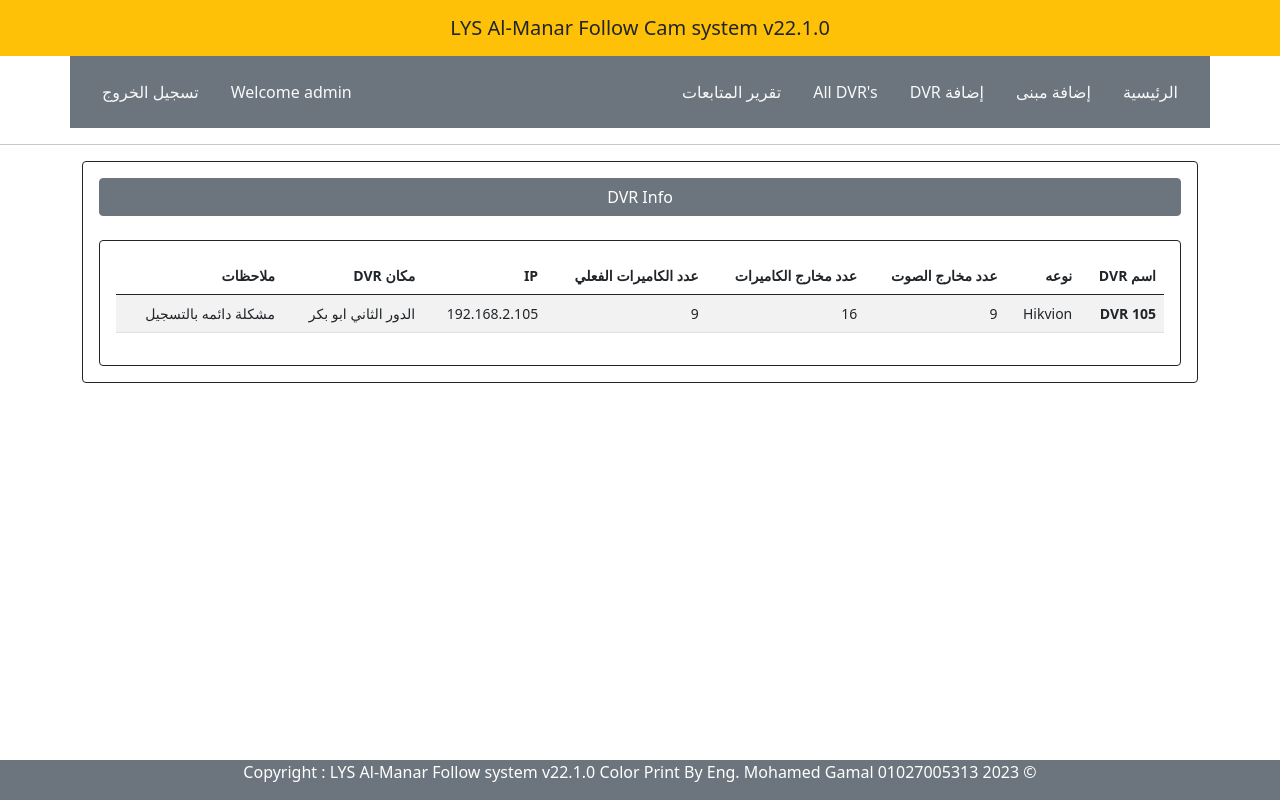
After one commit to sendoo-m/LYS-FollowCam, a Django app: page /follow/about_dvr/1/ in a window 1280 px wide. The commit adds this page. Run offline with Django 4.2, Linux system fonts and the light colour scheme; a user stored in the database is signed in; data comes from the database, SQL or seed files in the repository; both versions use the stored data as it was after the commit; some libraries are stand-ins or nearby versions.

Commit message:
about DVR and list

```diff
--- a/follow/models.py
+++ b/follow/models.py
@@ -71,3 +71,18 @@ class Follow(models.Model):
         if not self.dvr:
             return ""
         return str(self.dvr)
+
+class DVR_info(models.Model):
+    dvr             = models.OneToOneField(Add_DVR, on_delete=models.CASCADE )
+    dvr_typ         = models.CharField("نوعه", max_length=30, null=True, blank=True)
+    drv_mic         = models.CharField("عدد المايك", max_length=30, null=True, blank=True)
+    dvr_ports       = models.CharField("عدد المخارج", max_length=30, null=True, blank=True)
+    dvr_cam_connect = models.CharField("عدد الكاميرات", max_length=30, null=True, blank=True)
+    dvr_cam_place   = models.CharField("مكانه دور ومبني", max_length=30, null=True, blank=True)
+    dvr_ip          = models.CharField("IP", max_length=30, null=True, blank=True)
+    dvr_notes       = models.TextField("ملاحظات", max_length=30, null=True, blank=True)
+
+    def __str__(self):
+        if not self.dvr:
+            return ""
+        return str(self.dvr)
--- a/follow/urls.py
+++ b/follow/urls.py
@@ -8,7 +8,7 @@ urlpatterns = [
     path('all_dvr/', views.all_dvr , name='all_dvr'),
     path('follow_dvr/', views.follow_dvr , name='follow_dvr'),
     path('follow_results/', views.follow_results , name='follow_results'),
-
-
+    path('dvr_info/', views.dvr_info , name='dvr_info'),
+    path('about_dvr/<int:id>/', views.about_dvr , name='about_dvr'),
 
 ]
--- a/follow/views.py
+++ b/follow/views.py
@@ -17,6 +17,9 @@ from django.db.models.functions import Concat # Concatenated
 from django.db.models import Value as P #(P=Plus)
 from django.core.paginator import Paginator, PageNotAnInteger
 from .filters import FollowFilter
+from datetime import date
+from datetime import datetime, timedelta
+from django.shortcuts import get_object_or_404
 
 ##====================================##
 # Create your views here.
@@ -42,7 +45,6 @@ def add_dvr(request):
             }
     return render(request, 'follow/dvr_form.html' , context)
 
-
 @login_required(login_url='user-login')
 @cache_control(no_cache=True, must_revalidate=True, no_store=True)
 def all_dvr(request):
@@ -52,6 +54,48 @@ def all_dvr(request):
         'all_dvr2' :Building.objects.all(),
         }
     return render(request, 'follow/all_dvr.html' , context)
+
+# for registrations DVR and Info and create it by forms
+@login_required(login_url='user-login')
+@cache_control(no_cache=True, must_revalidate=True, no_store=True)
+def add_dvr_info(request):
+    if request.method == "POST":
+
+        form = DVR_infoForm(request.POST)
+        if form.is_valid():
+            form.save()
+            messages.success(request, "DVR Added successfully !")
+            return HttpResponseRedirect('/')
+        else:
+            context = {
+                "form":form
+            }
+            return render(request, 'follow/add_dvr_info.html', context)
+    else:
+        form    = DVR_infoForm()
+        context = {
+                "form":form
+            }
+    return render(request, 'follow/add_dvr_info.html' , context)
+
+#to create list of DVR
+@login_required(login_url='user-login')
+@cache_control(no_cache=True, must_revalidate=True, no_store=True)
+def dvr_info(request):
+    context = {
+        'dvr_info' :DVR_info.objects.all().order_by('dvr_ip'),
+        }
+    return render(request, 'follow/dvr_info.html' , context)
+
+# to create individual info of DVR
+@login_required(login_url='user-login')
+@cache_control(no_cache=True, must_revalidate=True, no_store=True)
+def about_dvr(request, id):
+    about_dvr = get_object_or_404(DVR_info, id=id)
+    context = {
+        'about_dvr' : about_dvr,
+        }
+    return render(request, 'follow/about_dvr.html' , context)
 
 
 @login_required(login_url='user-login')
@@ -100,40 +144,23 @@ def follow_dvr(request):
     return render(request, 'follow/follow_dvr.html', context)
 
 
-
-# @login_required(login_url='user-login')
-# @cache_control(no_cache=True, must_revalidate=True, no_store=True)
-# def follow_results(request):
-#     # Get the page number from the request query string
-#     # If no page number is specified, default to page 1
-#     page_number = request.GET.get('page', 1)
-
-#     # Create a Paginator object with a specified number of items per page
-#     paginator = Paginator(Follow.objects.all(), 10)
-
-#     # Use the Paginator object to get the specified page of results
-#     follow_results = paginator.get_page(page_number)
-#     follow_results_list = Follow.objects.all()
-#     follow_results_filter = FollowFilter(request.GET, queryset=follow_results_list)
-#     context = {
-#         'follow_results' :Follow.objects.all(),
-#         'follow_results_filter': follow_results_filter,
-#         }
-#     return render(request, 'follow/follow_results.html' , context)
 @login_required(login_url='user-login')
 @cache_control(no_cache=True, must_revalidate=True, no_store=True)
 def follow_results(request):
-    follow_results = Follow.objects.all()
+    # follow_results = Follow.objects.filter(created_at__date=date.today())
+    end_date = datetime.now()
+    start_date = end_date - timedelta(days=30)
+    follow_results = Follow.objects.filter(created_at__range=[start_date, end_date])
     if request.method == 'GET':
         form = FollowFilterForm(request.GET)
         if form.is_valid():
             user = form.cleaned_data['user']
 
-            dvr_name = form.cleaned_data['dvr_name']
+            # dvr_name = form.cleaned_data['dvr_name']
             if user:
                 follow_results = follow_results.filter(user=user)
-            if dvr_name:
-                follow_results = follow_results.filter(dvr_name__icontains=dvr_name)
+            # if dvr_name:
+            #     follow_results = follow_results.filter(dvr_name__icontains=dvr_name)
     else:
         form = FollowFilterForm()
     # Add pagination to the view
@@ -152,54 +179,22 @@ def follow_results(request):
     }
     return render(request, 'follow/follow_results.html', context)
 
+from datetime import datetime, timedelta
 
+# def follow_all_results(request):
+#     end_date = datetime.now()
+#     start_date = end_date - timedelta(days=30)
+#     follow_results = Follow.objects.filter(created_at__range=[start_date, end_date])
+#     paginator = Paginator(follow_results, 10)
+#     page = request.GET.get('page')
+#     try:
+#         follow_results = paginator.page(page)
+#     except PageNotAnInteger:
+#         follow_results = paginator.page(1)
+#     except EmptyPage:
+#         follow_results = paginator.page(paginator.num_pages)
 
-# def create_building_permissions():
-#     # Get or create the `Abo Bakr` group
-#     building_1_group, created = Group.objects.get_or_create(name='Abo Bakr')
-#     # Get the `Can view Abo Bakr` permission
-#     building_1_view_permission = Permission.objects.get(name='Can view Abo Bakr')
-#     # Add the `Can view Abo Bakr` permission to the `Abo Bakr` group
-#     building_1_group.permissions.add(building_1_view_permission)
-#     # Save the `Abo Bakr` group
-#     building_1_group.save()
-
-#     # Repeat the process for the `Administrator Build` group
-#     building_2_group, created = Group.objects.get_or_create(name='Administrator Build')
-#     building_2_view_permission = Permission.objects.get(name='Can view Administrator Build')
-#     building_2_group.permissions.add(building_2_view_permission)
-#     building_2_group.save()
-
-#     # Repeat the process for the `KG` group
-#     building_2_group, created = Group.objects.get_or_create(name='KG')
-#     building_2_view_permission = Permission.objects.get(name='Can view KG')
-#     building_2_group.permissions.add(building_2_view_permission)
-#     building_2_group.save()
-
-#     # Repeat the process for the `New American` group
-#     building_2_group, created = Group.objects.get_or_create(name='New American')
-#     building_2_view_permission = Permission.objects.get(name='Can view New American')
-#     building_2_group.permissions.add(building_2_view_permission)
-#     building_2_group.save()
-
-#     # Repeat the process for the `American` group
-#     building_2_group, created = Group.objects.get_or_create(name='American')
-#     building_2_view_permission = Permission.objects.get(name='Can view American')
-#     building_2_group.permissions.add(building_2_view_permission)
-#     building_2_group.save()
-
-#     # Repeat the process for the `Moaaz` group
-#     building_2_group, created = Group.objects.get_or_create(name='Moaaz')
-#     building_2_view_permission = Permission.objects.get(name='Can view Moaaz')
-#     building_2_group.permissions.add(building_2_view_permission)
-#     building_2_group.save()
-
-#     # Repeat the process for the `Prep and Secondary` group
-#     building_2_group, created = Group.objects.get_or_create(name='Prep and Secondary')
-#     building_2_view_permission = Permission.objects.get(name='Can view Prep and Secondary')
-#     building_2_group.permissions.add(building_2_view_permission)
-#     building_2_group.save()
-
-
-# # Run the `create_building_permissions` function
-# create_building_permissions()
+#     context = {
+#         'follow_all_results': follow_results
+#     }
+#     return render(request, 'follow/follow_all_results.html', context)
--- /dev/null
+++ b/templates/follow/about_dvr.html
@@ -0,0 +1,66 @@
+{% extends 'parties/base.html' %}
+{% load crispy_forms_tags %}
+{% block title %}All DVR|  إجمالي التقرير{% endblock title %}
+{% block content %}
+
+<div class="container mt-3" style='width: 95%; font-size: 14px'>
+
+  <div class="card border-dark p-3">
+    <span class="btn btn-secondary mb-4" style="cursor: default">
+      DVR Info
+    </span>
+    <div class="card border-dark p-3">
+
+
+  <table class="table table-striped table-hover">
+    <thead>
+      <tr>
+        <th scope="col">اسم DVR</th>
+        <th scope="col">نوعه </th>
+        <th scope="col">عدد مخارج الصوت</th>
+        <th scope="col">عدد مخارج الكاميرات</th>
+        <th scope="col">عدد الكاميرات الفعلي</th>
+        <th scope="col"> IP </th>
+        <th scope="col"> مكان DVR</th>
+        <th scope="col">ملاحظات</th>
+
+      </tr>
+    </thead>
+    <tbody class="table-group-divider">
+        <tr>
+            <th scope="row">{{ about_dvr.dvr }}</th>
+            <td>{{ about_dvr.dvr_typ }}</td>
+            <td>{{ about_dvr.drv_mic }}</td>
+            <td>{{ about_dvr.dvr_ports }}</td>
+            <td>{{ about_dvr.dvr_cam_connect }}</td>
+            <td>{{ about_dvr.dvr_ip }}</td>
+            <td>{{ about_dvr.dvr_cam_place }}</td>
+            <td>{{ about_dvr.dvr_notes }}</td>
+        </tr>
+    </tbody>
+  </table>
+
+<!-- Add navigation links to the other pages -->
+{% if follow_results.has_previous %}
+  <a href="?page={{ follow_results.previous_page_number }}">Previous</a>
+{% endif %}
+
+{% for page in follow_results.paginator.page_range %}
+  {% if page == follow_results.number %}
+    {{ page }}
+  {% else %}
+    <a href="?page={{ page }}">{{ page }}</a>
+  {% endif %}
+{% endfor %}
+
+{% if follow_results.has_next %}
+  <a href="?page={{ follow_results.next_page_number }}">Next</a>
+{% endif %}
+</div>
+      </div>
+</div> <!--End container-->
+<br >
+<br >
+<br >
+<br >
+{% endblock content %}
--- a/templates/parties/topnavadmin.html
+++ b/templates/parties/topnavadmin.html
@@ -12,7 +12,7 @@
     <div class="d-flex "><a class="nav-link  link-light" href="{% url 'add_build' %}"> إضافة مبنى </a></div>
     <div class="d-flex "><a class="nav-link  link-light" href="{% url 'add_dvr' %}">إضافة DVR</a></div>
     <div class="d-flex "><a class="nav-link  link-light" href="{% url 'all_dvr' %}"> All DVR's</a></div>
-    <!-- <div class="d-flex "><a class="nav-link  link-light" href="{% url 'follow_dvr' %}">متابعة </a></div> -->
+    {% comment %} <div class="d-flex "><a class="nav-link  link-light" href="{% url 'dvr_info' %}">معلومات عن DVR </a></div> {% endcomment %}
     <div class="d-flex ms-auto"><a class="nav-link  link-light" href="{% url 'follow_results' %}">تقرير المتابعات</a></div>
     <div class="d-flex "><a class="nav-link  link-light"> Welcome {{ user.username }}</a></div>
     <div class="d-flex "><a class="nav-link  link-light" href="{% url 'user-logout' %}"> تسجيل الخروج</a></div>
```
Also changed, not shown: follow/admin.py (+8 -0 lines), follow/forms.py (+6 -1 lines), home/views.py (+21 -5 lines), templates/follow/dvr_info.html (added, +69 -0 lines), templates/follow/follow_all_results.html (added, +79 -0 lines), templates/follow/follow_results.html (+4 -6 lines), templates/home/home.html (+17 -2 lines), db.sqlite3, follow/migrations/0013_dvr_info.py (added), follow/migrations/0014_rename_dvr_cam_ports_dvr_info_dvr_cam_place.py (added), follow/migrations/0015_auto_20230111_1808.py (added), 1 other file.
